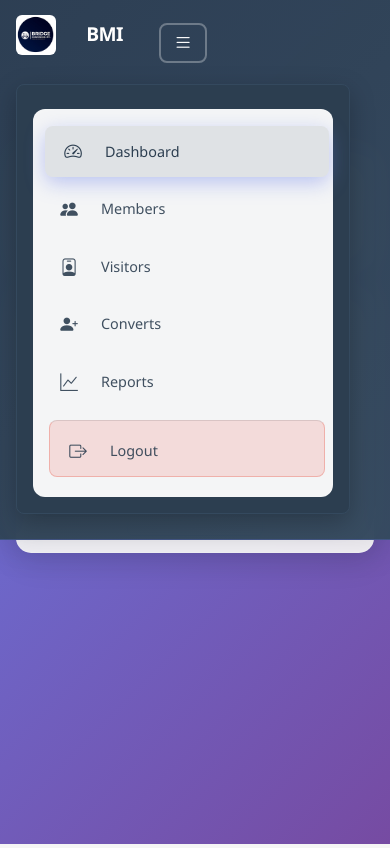
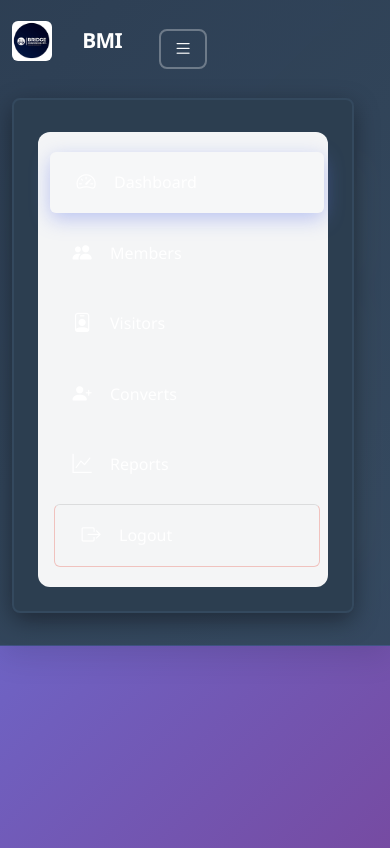
Before and after one commit to EricBaidoo/Attendance_System, a PHP site: page /pages/checkin/index.php in a window 390 px wide, after a click that opens the changed part. Run offline with PHP 8.4, Linux system fonts and the light colour scheme; data comes from the database, SQL or seed files in the repository.

Commit message:
style: Enhance mobile navbar with improved styling and responsiveness for better usability

```diff
--- a/assets/css/header.css
+++ b/assets/css/header.css
@@ -259,23 +259,47 @@ body {
     }
 }
 
-@media (max-width: 768px) {
-    body {
-        padding-top: 4.5rem;
+/* Force mobile navbar styling - highest priority */
+@media (max-width: 991px) {
+    .navbar-collapse {
+        background: #2c3e50 !important;
+        border: 2px solid #34495e !important;
+        border-radius: 8px !important;
+        margin-top: 1rem !important;
+        padding: 1.5rem !important;
+        box-shadow: 0 8px 25px rgba(0,0,0,0.4) !important;
     }
 
-    .navbar-modern {
-        padding: 0.6rem 0;
+    .navbar-nav .nav-link {
+        background: transparent !important;
+        color: #ffffff !important;
+        padding: 1rem 1.5rem !important;
+        margin: 0.25rem 0 !important;
+        border-radius: 6px !important;
+        font-size: 1rem !important;
+        font-weight: 500 !important;
+        display: flex !important;
+        align-items: center !important;
+        gap: 1rem !important;
     }
 
-    .container-fluid {
-        padding-left: 1rem !important;
-        padding-right: 1rem !important;
+    .navbar-nav .nav-link:hover,
+    .navbar-nav .nav-link.active {
+        background: rgba(255,255,255,0.2) !important;
+        color: #ffffff !important;
     }
 
-    .navbar-brand {
-        font-size: 1.2rem;
+    .navbar-nav .nav-link i {
+        color: #ffffff !important;
+        font-size: 1.2rem !important;
+        width: 1.5rem !important;
     }
+
+    .navbar-nav .nav-link span {
+        color: #ffffff !important;
+        display: block !important;
+    }
+}
 
     /* Enhanced mobile navigation */
     .navbar-collapse {
```
